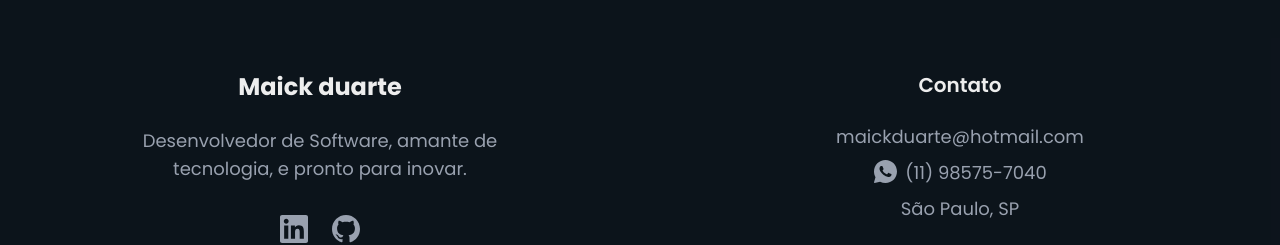
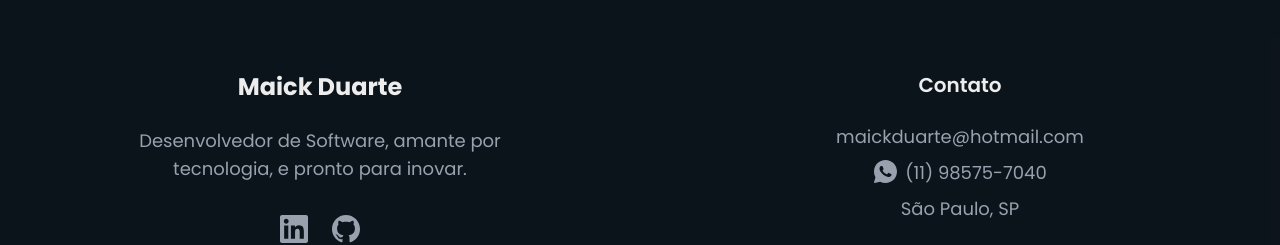
Before and after one commit to MaickDuarte/maick-portifolio, a Next.js app: page / in a window 1280 px wide. Shown: the part 1233-1478 px from the top of the page. Built offline with nearby package versions, Linux system fonts and the light colour scheme.

Commit message:
ajustes texto

```diff
--- a/src/components/Footer/Footer.js
+++ b/src/components/Footer/Footer.js
@@ -9,11 +9,11 @@ export default function Footer() {
             <div className="w-max mx-auto p-4">
             <div className="text-white text-2xl font-bold mb-6">
               <span className="text-gray-light">
-                Maick duarte
+                Maick Duarte
               </span>
             </div>
             <p className="text-gray-medium text-lg max-w-md mb-8">
-              Desenvolvedor de Software, amante de tecnologia, e pronto para inovar.
+              Desenvolvedor de Software, amante por tecnologia, e pronto para inovar.
             </p>
             <div className="flex gap-6 justify-center">
               <Link href="https://www.linkedin.com/in/maick-alves-duarte-1ba0ba1b8/" target="_blank"  className="text-gray-medium hover:text-gray-light hover:scale-110 duration-100 transiction-all">
```
